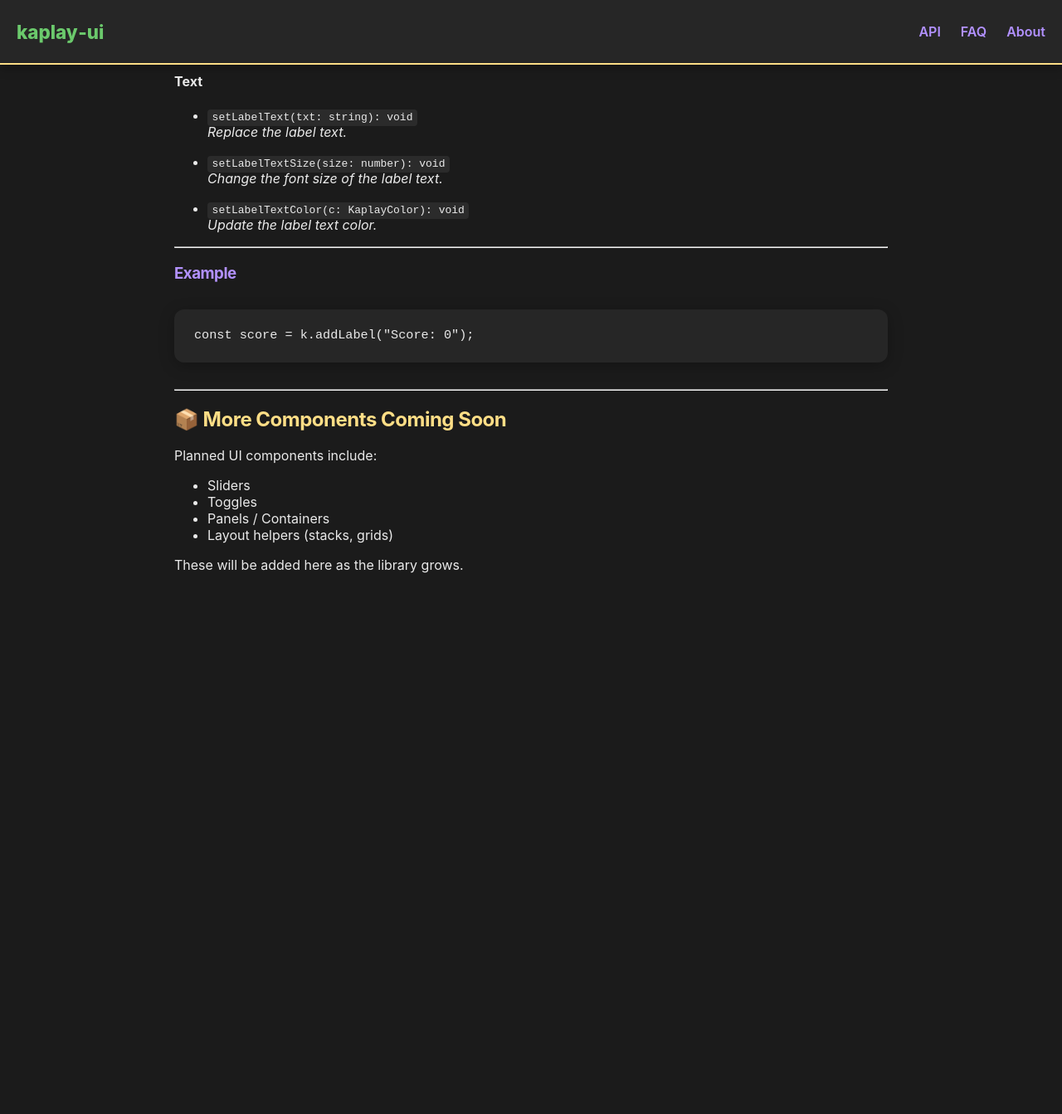
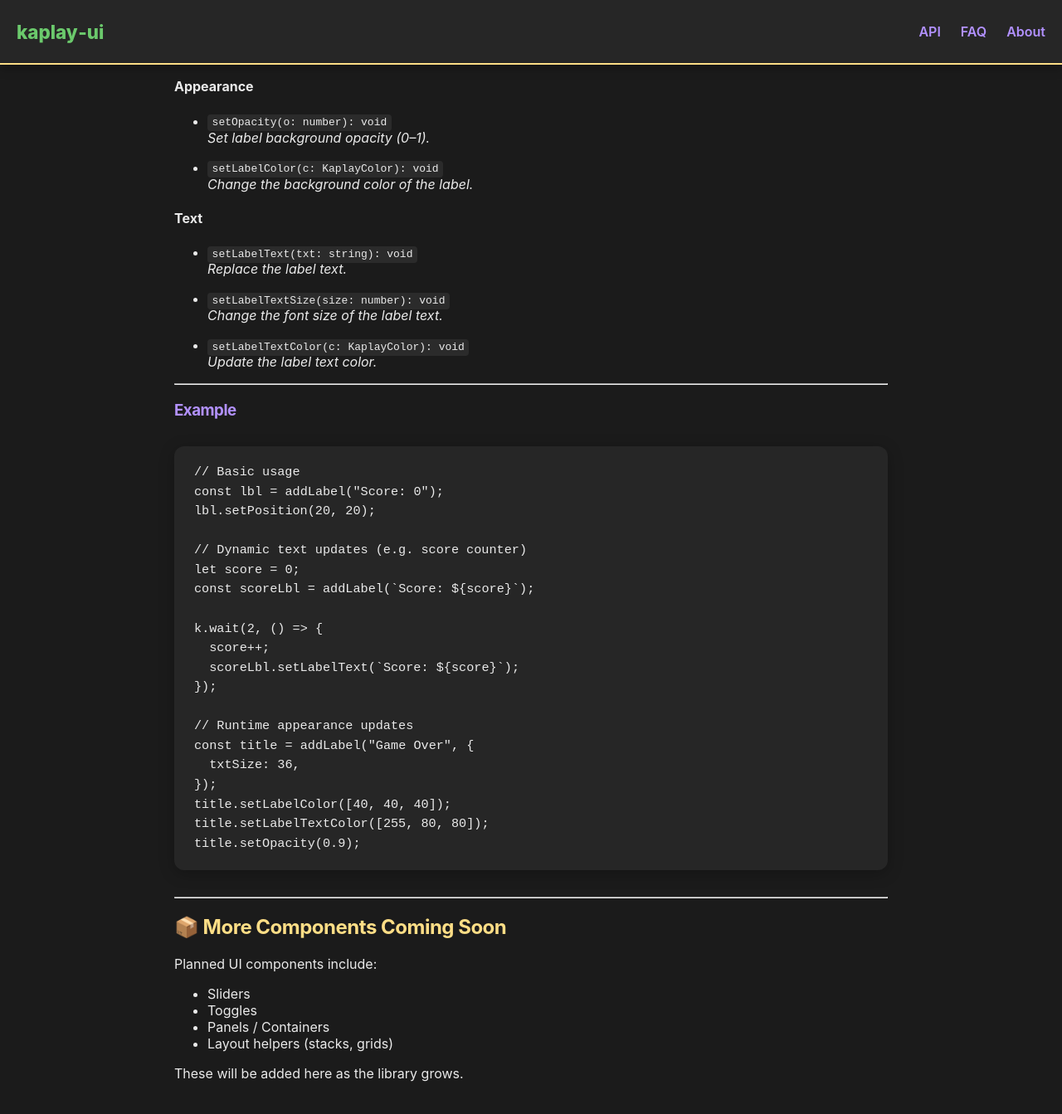
Before and after one commit to jbakchr/kaplay-ui, a Jekyll site: the page built from docs/api/components.md, in a window 1280 px wide and 1400 px high, scrolled down 4794 px. Shown: the top 1343 px of the window at 83% size. Built offline with Jekyll 4.4.1, drawn with Linux system fonts in a browser that asks for light colours; our own code applies the rules of GitHub Pages for plain Markdown files; before the commit the page ends 5581 px from its top, so only the background shows below that; some of the changed text lies outside the part shown.

Commit message:
docs: Updated components.md

````diff
--- a/docs/api/components.md
+++ b/docs/api/components.md
@@ -117,9 +117,16 @@
 btn2.setButtonText("Go!");
 
 // Visual-only updates
-const btn3 = addTextButton("Options", { radius: 2 });
+const btn3 = addTextButton("Options", {
+  radius: 2,
+});
 btn3.setButtonOutlineColor([0, 0, 0]);
 btn3.setButtonTextSize(24);
+
+// Layout adjustment after creation
+const hudLabel = addLabel("Paused");
+hudLabel.setSize(200, 60);
+hudLabel.setLabelAnchor("center");
 ```
 
 ---
@@ -212,7 +219,26 @@
 ### Example
 
 ```ts
-const score = k.addLabel("Score: 0");
+// Basic usage
+const lbl = addLabel("Score: 0");
+lbl.setPosition(20, 20);
+
+// Dynamic text updates (e.g. score counter)
+let score = 0;
+const scoreLbl = addLabel(`Score: ${score}`);
+
+k.wait(2, () => {
+  score++;
+  scoreLbl.setLabelText(`Score: ${score}`);
+});
+
+// Runtime appearance updates
+const title = addLabel("Game Over", {
+  txtSize: 36,
+});
+title.setLabelColor([40, 40, 40]);
+title.setLabelTextColor([255, 80, 80]);
+title.setOpacity(0.9);
 ```
 
 ---
````
